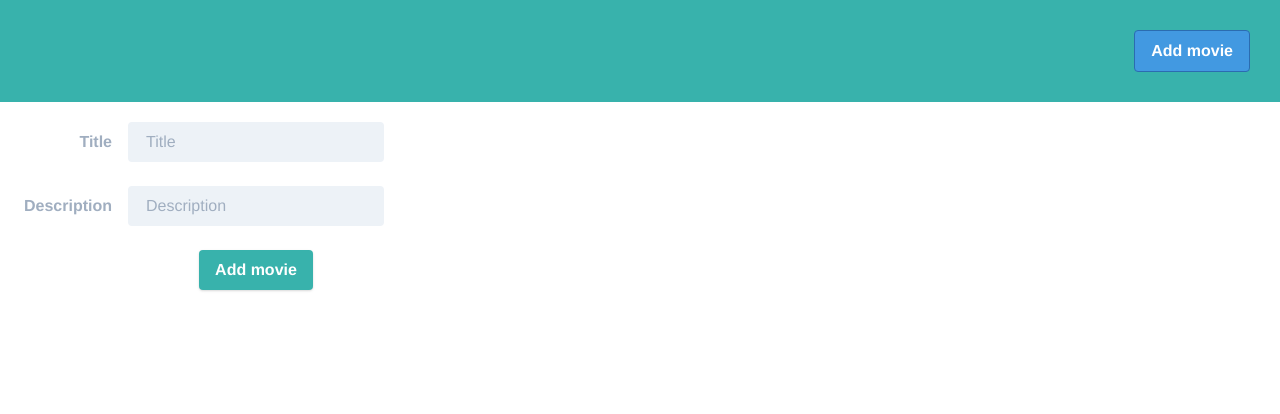
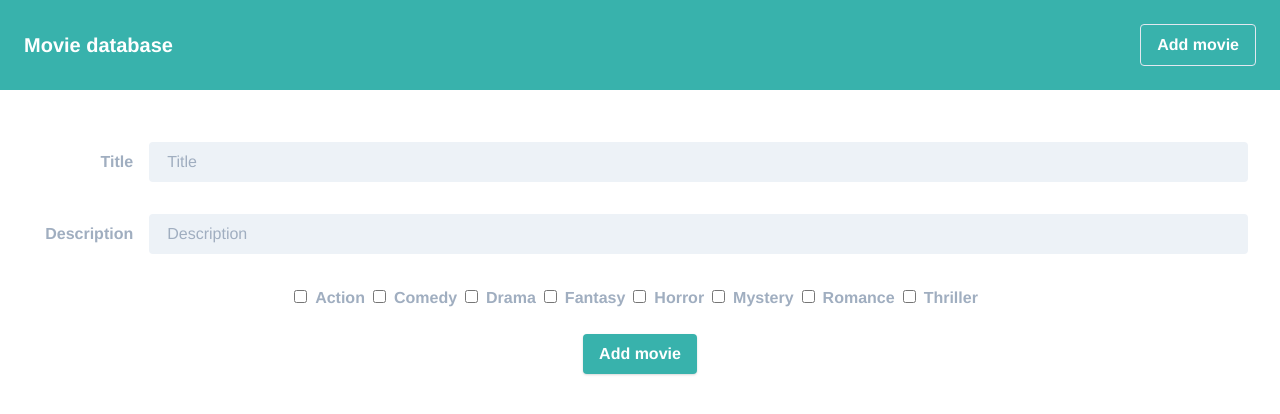
Before and after one commit to MikeH100/movie-database, a Vue app: page /add-movie in a window 1280 px wide. Shown: the top 414 px of the page. Built offline with nearby package versions, Linux system fonts and the light colour scheme.

Commit message:
Added movie genres and general fixes.

```diff
--- a/src/App.vue
+++ b/src/App.vue
@@ -1,18 +1,18 @@
 <template>
   <div id="app">
-    <Navigation />
+    <Header />
     <router-view />
   </div>
 </template>
 
 <script lang="ts">
 import Vue from 'vue'
-import Navigation from '@/components/Navigation.vue'
+import Header from '@/components/Header.vue'
 
 export default Vue.extend({
   name: 'App',
   components: {
-    Navigation
+    Header
   }
 })
 </script>
@@ -23,16 +23,5 @@ export default Vue.extend({
   -webkit-font-smoothing: antialiased;
   -moz-osx-font-smoothing: grayscale;
   text-align: center;
-  color: #2c3e50;
-}
-#nav {
-  padding: 30px;
-  a {
-    font-weight: bold;
-    color: #2c3e50;
-    &.router-link-exact-active {
-      color: #42b983;
-    }
-  }
 }
 </style>
--- /dev/null
+++ b/src/components/Header.vue
@@ -0,0 +1,26 @@
+<template>
+  <header class="flex justify-between items-center flex-wrap bg-teal-500 p-6">
+    <a
+      @click="$router.push('/')"
+      class="cursor-pointer text-white text-xl font-semibold"
+    >
+      Movie database
+    </a>
+    <nav>
+      <button
+        class="bg-transparent hover:bg-teal-700 text-white-700 text-white font-bold py-2 px-4 border border-white-700 rounded content-end"
+        @click="$router.push('/add-movie')"
+      >
+        Add movie
+      </button>
+    </nav>
+  </header>
+</template>
+
+<script lang="ts">
+import Vue from 'vue'
+
+export default Vue.extend({
+  name: 'Header'
+})
+</script>
--- a/src/components/MovieCard.vue
+++ b/src/components/MovieCard.vue
@@ -1,21 +1,23 @@
 <template>
   <div
     @click="$router.push('/movie-details/' + movie.id)"
-    class="max-w-sm rounded overflow-hidden shadow-lg movie-card cursor-pointer"
+    class="max-w-sm rounded overflow-hidden w-80 m-4 shadow-lg cursor-pointer"
   >
     <img class="w-full" src="../assets/images/card-top.jpg" alt="Movie" />
     <div class="px-6 py-4">
       <div class="font-bold text-xl mb-2">
         {{ movie.title }}
       </div>
-      <p class="text-gray-700 text-base">
+      <p class="text-gray-700 height text-base">
         {{ movie.description }}
       </p>
     </div>
     <div class="px-6 pt-4 pb-2">
       <span
+        v-for="genre in movie.tags"
+        :key="genre"
         class="inline-block bg-gray-200 rounded-full px-3 py-1 text-sm font-semibold text-gray-700 mr-2 mb-2"
-        >#photography</span
+        >#{{ genre }}</span
       >
     </div>
   </div>
@@ -36,8 +38,7 @@ export default Vue.extend({
 </script>
 
 <style scoped lang="scss">
-.movie-card {
-  margin: 20px;
-  width: 350px;
+.height {
+  height: 120px;
 }
 </style>
--- a/src/components/MovieForm.vue
+++ b/src/components/MovieForm.vue
@@ -1,16 +1,14 @@
 <template>
   <div class="add-movie-container">
-    <form class="w-full max-w-sm">
-      <div class="md:flex md:items-center mb-6">
-        <div class="md:w-1/3">
+    <form class="w-full p-8">
+      <div class="md:flex md:items-center">
         <label
-            class="block text-gray-500 font-bold md:text-right mb-1 md:mb-0 pr-4"
+          class="w-32 mb-8 block text-gray-500 font-bold md:text-right pr-4"
           for="inline-title"
         >
           Title
         </label>
-        </div>
-        <div class="md:w-2/3">
+        <span class="container h-10 mb-8">
           <input
             class="bg-gray-200 appearance-none border-2 border-gray-200 rounded w-full py-2 px-4 text-gray-700 leading-tight focus:outline-none focus:bg-white focus:border-teal-500"
             id="inline-title"
@@ -21,18 +19,16 @@
           <p v-if="errors.title" class="text-red-500 text-xs italic">
             {{ errors.title }}
           </p>
+        </span>
       </div>
-      </div>
-      <div class="md:flex md:items-center mb-6">
-        <div class="md:w-1/3">
+      <div class="md:flex md:items-center">
         <label
-            class="block text-gray-500 font-bold md:text-right mb-1 md:mb-0 pr-4"
+          class="w-32 mb-8 block text-gray-500 font-bold md:text-right pr-4"
           for="inline-description"
         >
           Description
         </label>
-        </div>
-        <div class="md:w-2/3">
+        <span class="container h-10 mb-8">
           <input
             class="bg-gray-200 appearance-none border-2 border-gray-200 rounded w-full py-2 px-4 text-gray-700 leading-tight focus:outline-none focus:bg-white focus:border-teal-500"
             id="inline-description"
@@ -40,14 +36,23 @@
             placeholder="Description"
             v-model="description"
           />
-          <p v-if="errors.description" class="text-red-500 text-xs italic">
+          <span v-if="errors.description" class="text-red-500 text-xs italic">
             {{ errors.description }}
-          </p>
+          </span>
+        </span>
       </div>
+      <div class="md:flex md:items-center justify-center mb-6">
+        <div v-for="(value, key, index) in genres" :key="index">
+          <input class="mr-2" type="checkbox" :id="key" v-model="genres[key]" />
+          <label class="mr-2 text-gray-500 font-bold" :for="key">{{
+            key
+          }}</label>
         </div>
-      <div class="md:flex md:items-center">
-        <div class="md:w-1/3"></div>
-        <div class="md:w-2/3">
+        <span v-if="errors.genre" class="text-red-500 text-xs italic">
+          {{ errors.genre }}
+        </span>
+      </div>
+      <div class="md:flex md:items-center justify-center">
         <button
           class="shadow bg-teal-500 hover:bg-teal-400 focus:shadow-outline focus:outline-none text-white font-bold py-2 px-4 rounded"
           type="button"
@@ -56,20 +61,20 @@
           Add movie
         </button>
       </div>
-      </div>
     </form>
   </div>
 </template>
-
 <script lang="ts">
 import Vue from 'vue'
 import { Movie, Errors } from '@/types/movies'
+import { mapGetters } from 'vuex'
 
 type DataType = {
   movie: Movie
   title: string
   description: string
   errors: Errors
+  selectedGenres: Array<string>
 }
 
 export default Vue.extend({
@@ -84,24 +89,51 @@ export default Vue.extend({
       title: '',
       description: '',
       errors: {} as Errors,
-      movie: {} as Movie
+      movie: {} as Movie,
+      selectedGenres: [] as Array<string>
+    }
+  },
+  computed: {
+    genres(): Array<string> {
+      return this.$store.state.genres.reduce(
+        (obj: Object, genre: string) => ({
+          ...obj,
+          [genre]: false
+        }),
+        {}
+      )
     }
   },
   mounted() {
     if (this.selectedMovie) {
       this.title = this.selectedMovie.title
       this.description = this.selectedMovie.description
+      for (let key in this.genres) {
+        if (this.selectedMovie.tags.find(tag => tag === key)) {
+          let value = (this.genres[key] = 'true')
+        }
+      }
     }
   },
   methods: {
     checkForm() {
-      if (this.title && this.description) {
+      this.selectedGenres = []
+      for (let key in this.genres) {
+        let value = this.genres[key]
+        if (value) {
+          this.selectedGenres.push(key)
+        }
+      }
+      if (this.title && this.description && this.selectedGenres.length !== 0) {
+        if (this.selectedGenres.length) {
           this.movie = {
             id: this.selectedMovie ? this.selectedMovie.id : '',
             title: this.title,
-          description: this.description
+            description: this.description,
+            tags: this.selectedGenres
           }
           this.$emit('movie', this.movie)
+        }
       }
 
       this.errors = {}
@@ -111,6 +143,9 @@ export default Vue.extend({
       }
       if (!this.description) {
         this.errors.description = 'Description required.'
+      }
+      if (this.selectedGenres.length === 0) {
+        this.errors.genre = 'Genre required'
       }
     }
   }
--- a/src/components/Navigation.vue
+++ /dev/null
@@ -1,18 +0,0 @@
-<template>
-  <div id="nav" class="flex justify-end items-center flex-wrap bg-teal-500 p-6">
-    <button
-      class="bg-blue-500 hover:bg-blue-700 text-white font-bold py-2 px-4 border border-blue-700 rounded content-end"
-      @click="$router.push('/add-movie')"
-    >
-      Add movie
-    </button>
-  </div>
-</template>
-
-<script lang="ts">
-import Vue from 'vue'
-
-export default Vue.extend({
-  name: 'Navigation'
-})
-</script>
--- a/src/store.ts
+++ b/src/store.ts
@@ -9,19 +9,36 @@ export default new Vuex.Store({
     movies: [
       {
         id: 'movie1',
-        title: 'title 1',
-        description: 'description 1'
+        title: 'Jurassic Park',
+        description:
+          "A pragmatic paleontologist visiting an almost complete theme park is tasked with protecting a couple of kids after a power failure causes the park's cloned dinosaurs to run loose.",
+        tags: ['Action', 'Drama']
       },
       {
         id: 'movie2',
-        title: 'title 2',
-        description: 'description 2'
+        title: 'Back to the Future',
+        description:
+          'Marty McFly, a 17-year-old high school student, is accidentally sent thirty years into the past in a time-traveling DeLorean invented by his close friend, the eccentric scientist Doc Brown.',
+        tags: ['Action', 'Fantasy']
       }
-    ] as Movie[]
+    ] as Movie[],
+    genres: [
+      'Action',
+      'Comedy',
+      'Drama',
+      'Fantasy',
+      'Horror',
+      'Mystery',
+      'Romance',
+      'Thriller'
+    ]
   },
   getters: {
     movies: state => {
       return state.movies
+    },
+    genres: state => {
+      return state.genres
     }
   },
   mutations: {
@@ -35,6 +52,7 @@ export default new Vuex.Store({
       if (selectedMovie) {
         selectedMovie.title = movie.title
         selectedMovie.description = movie.description
+        selectedMovie.tags = movie.tags
       }
     }
   },
--- a/src/views/MoviesList.vue
+++ b/src/views/MoviesList.vue
@@ -1,5 +1,5 @@
 <template>
-  <div class="movie-container flex-wrap">
+  <div class="flex flex-wrap justify-center pt-8">
     <div v-for="movie in movies" :key="movie.title">
       <MovieCard :movie="movie" />
     </div>
@@ -31,8 +31,3 @@ export default Vue.extend({
   methods: {}
 })
 </script>
-<style lang="scss">
-.movie-container {
-  display: flex;
-}
-</style>
```
Also changed, not shown: src/types/movies.d.ts (+2 -5 lines). Lines whose indentation alone changed are shown as unchanged.
